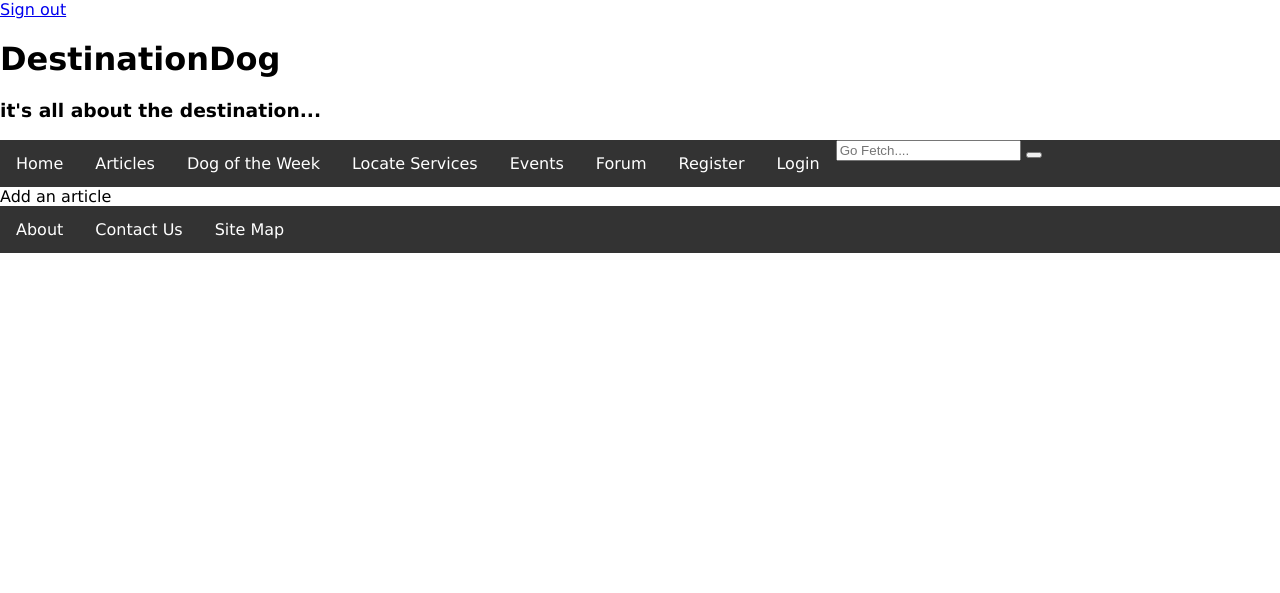
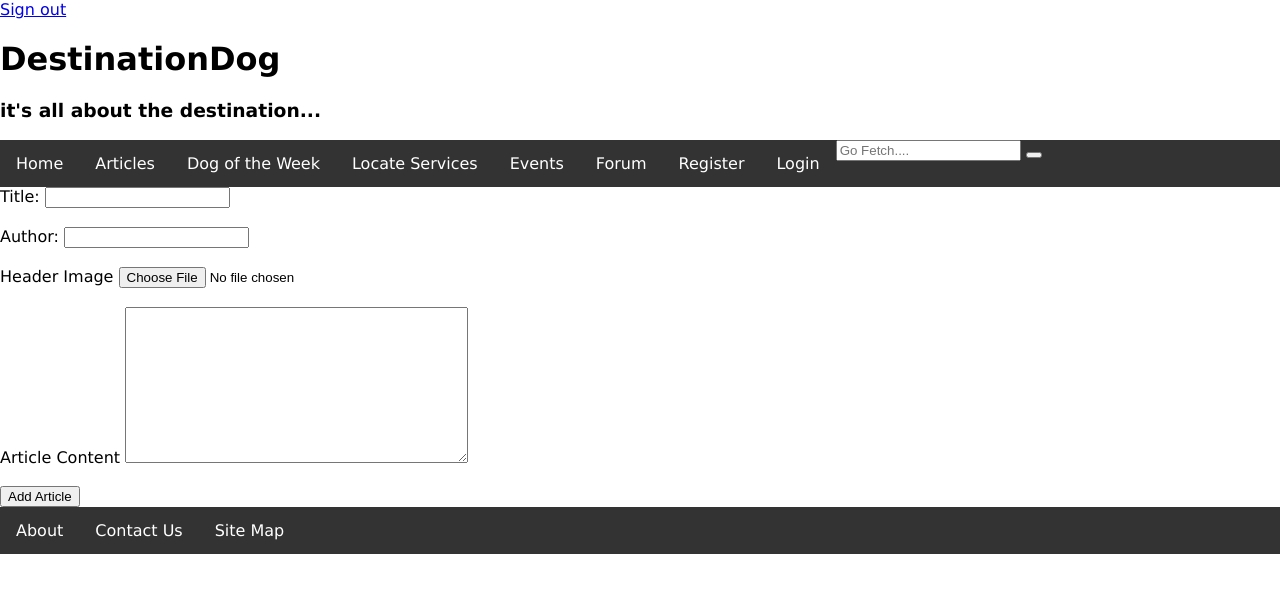
Before and after one commit to kmcdonald3377/Destination-Dog, a Django app: template templates/destination_dog/add_article.html in a window 1280 px wide. Shown: the top 593 px of the page. Run offline with Django 3.2, Linux system fonts and the light colour scheme; the template is opened without the code that fills it: values that come from a table or form of the project are taken from there, others are empty; parts of the project's set-up code (start-up, migrations or seed data) failed here and were passed over.

Commit message:
add article page - not working yet

```diff
--- a/destination_dog/forms.py
+++ b/destination_dog/forms.py
@@ -1,6 +1,7 @@
 from django import forms
 from django.contrib.auth.models import User
-from destination_dog.models import UserProfile
+from destination_dog.models import UserProfile, Article
+from datetime import date
 
 class UserForm(forms.ModelForm):
     password = forms.CharField(widget=forms.PasswordInput())
@@ -13,3 +14,21 @@ class UserProfileForm(forms.ModelForm):
     class Meta:
         model = UserProfile
         fields = ('website', 'picture')
+
+class AddArticleForm(forms.ModelForm):
+
+    title = forms.CharField(max_length=128, help_text="Title:")
+    author = forms.CharField(max_length=128, help_text="Author:")
+    image = forms.ImageField(help_text="Header Image", required=False)
+    article = forms.CharField(widget=forms.Textarea, help_text="Article Content")
+    date = forms.DateField(widget=forms.HiddenInput(), initial=date.today())
+
+    class Meta:
+        model = Article
+        fields = (
+            'title',
+            'author',
+            'image',
+            'article',
+            'date',
+        )
--- a/templates/destination_dog/add_article.html
+++ b/templates/destination_dog/add_article.html
@@ -2,17 +2,29 @@
 {% load staticfiles %}
 
 {% block title_block %}
-    {{ article.title }}
+    Add Article
 {% endblock %}
 
 
 {% block header_block %}
-<h1>DestinationDog Articles - {{ article.title }}<br/>
+<h1>DestinationDog Articles - Add Article<br/>
 </h1>
 {% endblock %}
 
 {% block body_block %}
-<div>
-Add an article
-</div>
+    <div>
+        <form id="add_article" method="post" action="{% url 'add_article' %}">
+            {% csrf_token %}
+            {% for hidden in form.hidden_fields %}
+                {{ hidden }}
+            {% endfor %}
+
+            {% for field in form.visible_fields %}
+                {{ field.help_text }}
+                {{ field }}<br><br>
+            {% endfor %}
+
+            <input type="submit" name="submit" value="Add Article" />
+        </form>
+    </div>
 {% endblock %}
```
